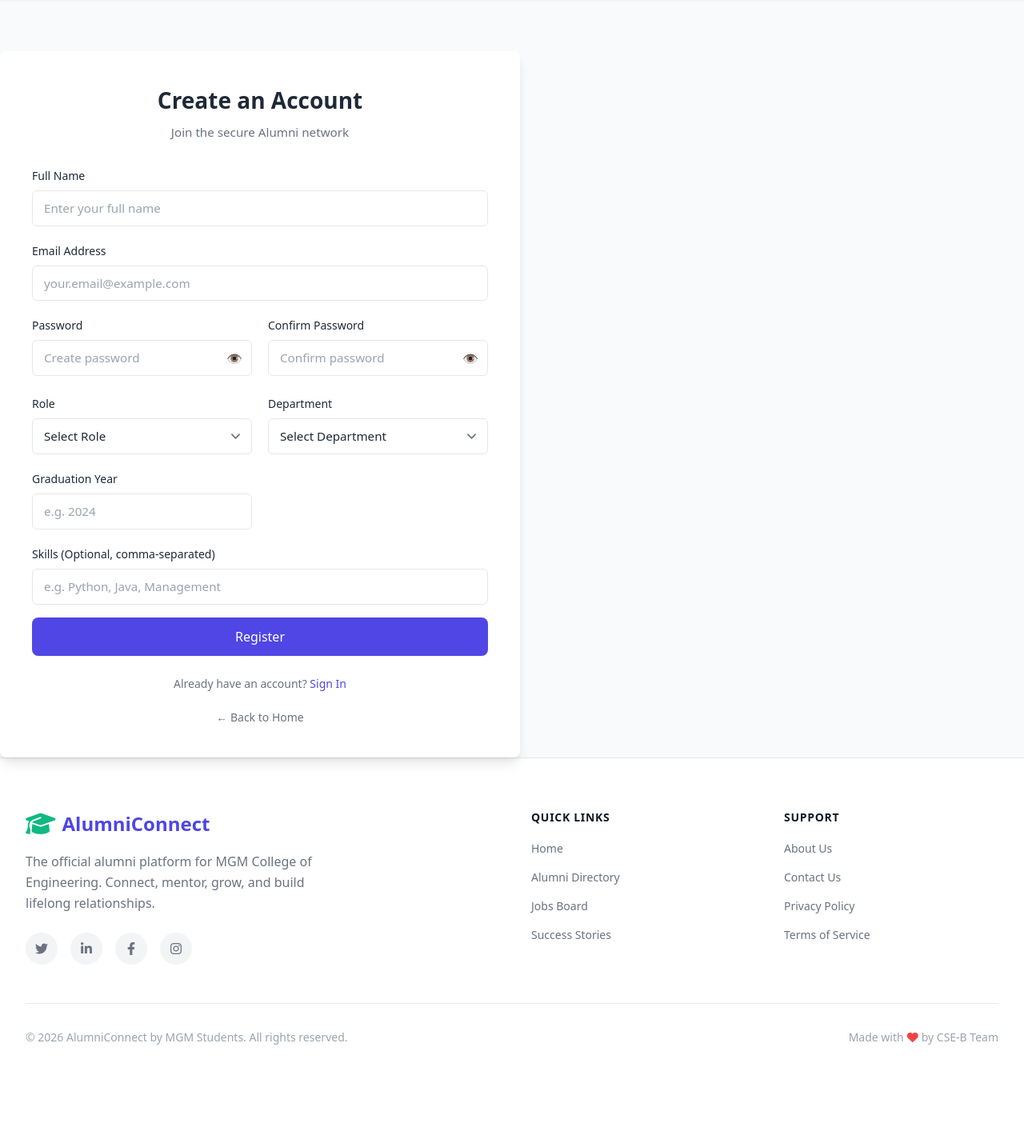
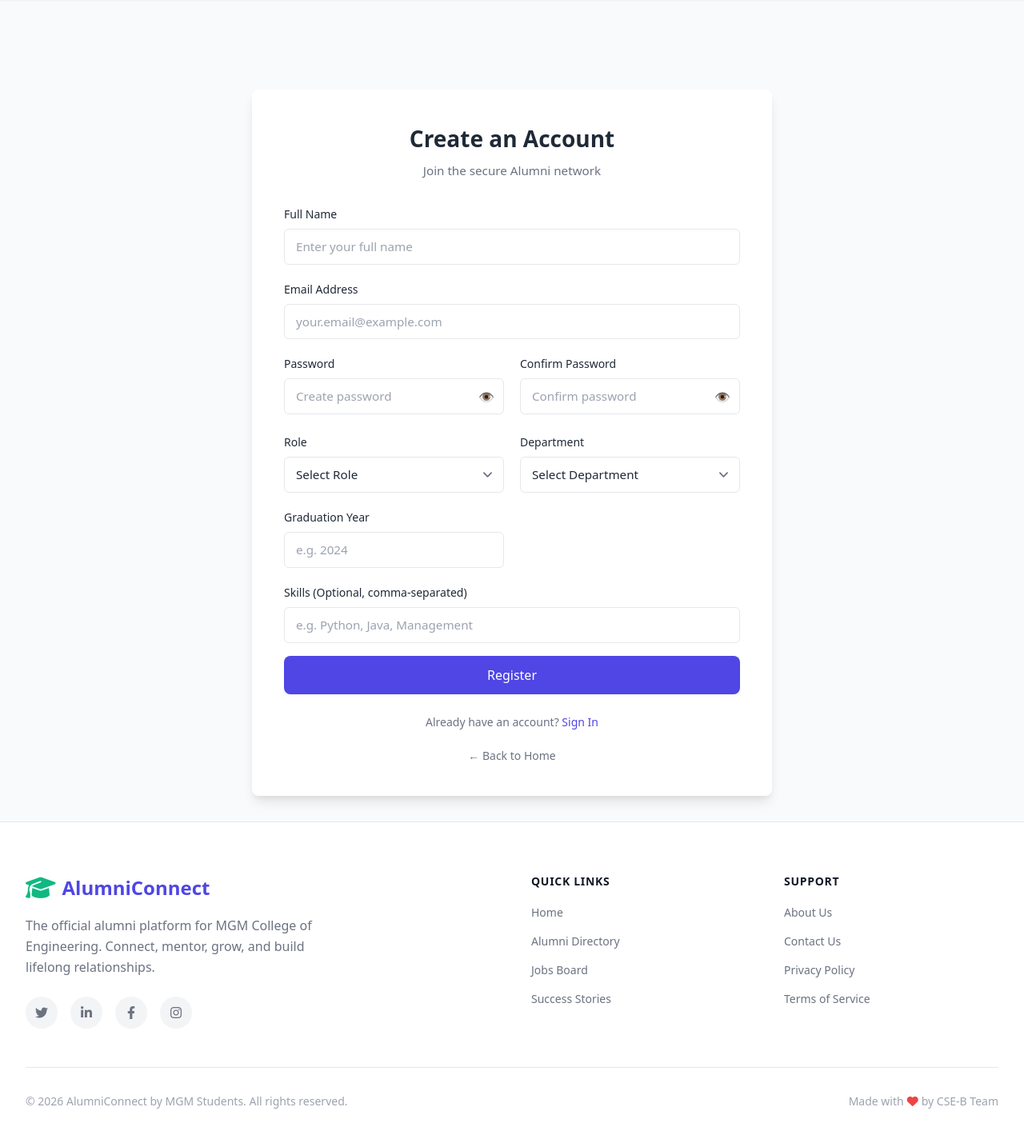
Before and after one commit to saurabhmeshram2003/alumni-platform-1, a Flask app: page /register in a window 1280 px wide. Shown: the part 65-1484 px from the top of the page at 80% size. Before the commit the page ends 1371 px from the top, so only its background shows below. Run offline with Flask 3, Linux system fonts and the light colour scheme; some libraries are stand-ins or nearby versions.

Commit message:
fix: repair auth wrapper layout on all auth pages

```diff
--- a/templates/forgot_password.html
+++ b/templates/forgot_password.html
@@ -29,4 +29,5 @@
         <a href="{{ url_for('main.index') }}" style="color: var(--text-muted);">&larr; Back to Home</a>
     </div>
 </div>
+</div>
 {% endblock %}
--- a/templates/register.html
+++ b/templates/register.html
@@ -7,7 +7,7 @@
 {% endblock %}
 
 {% block content %}
-    <div class="auth-container register" style="margin-top: 4rem;">
+    <div class="auth-wrapper"><div class="auth-container register" style="margin-top: 4rem;">
         <div class="auth-header">
             <h1>Create an Account</h1>
             <p>Join the secure Alumni network</p>
@@ -141,6 +141,7 @@
             Already have an account? <a href="{{ url_for('auth.login') }}">Sign In</a>
             <br><br>
             <a href="{{ url_for('main.index') }}" style="color: var(--text-muted);">&larr; Back to Home</a>
+    </div>
     </div>
 </div>
 {% endblock %}
--- a/templates/reset_password.html
+++ b/templates/reset_password.html
@@ -35,6 +35,7 @@
 
         <button type="submit" class="btn btn-primary" style="margin-top: 1rem;">Reset Password</button>
     </form>
+</div>
 </div>
 {% endblock %}
 
--- a/templates/verify_otp.html
+++ b/templates/verify_otp.html
@@ -249,6 +249,7 @@
             <a href="{{ url_for('auth.login') }}">← Back to Login</a>
         </div>
     </div>
+</div>
 {% endblock %}
 
 {% block scripts %}
```
